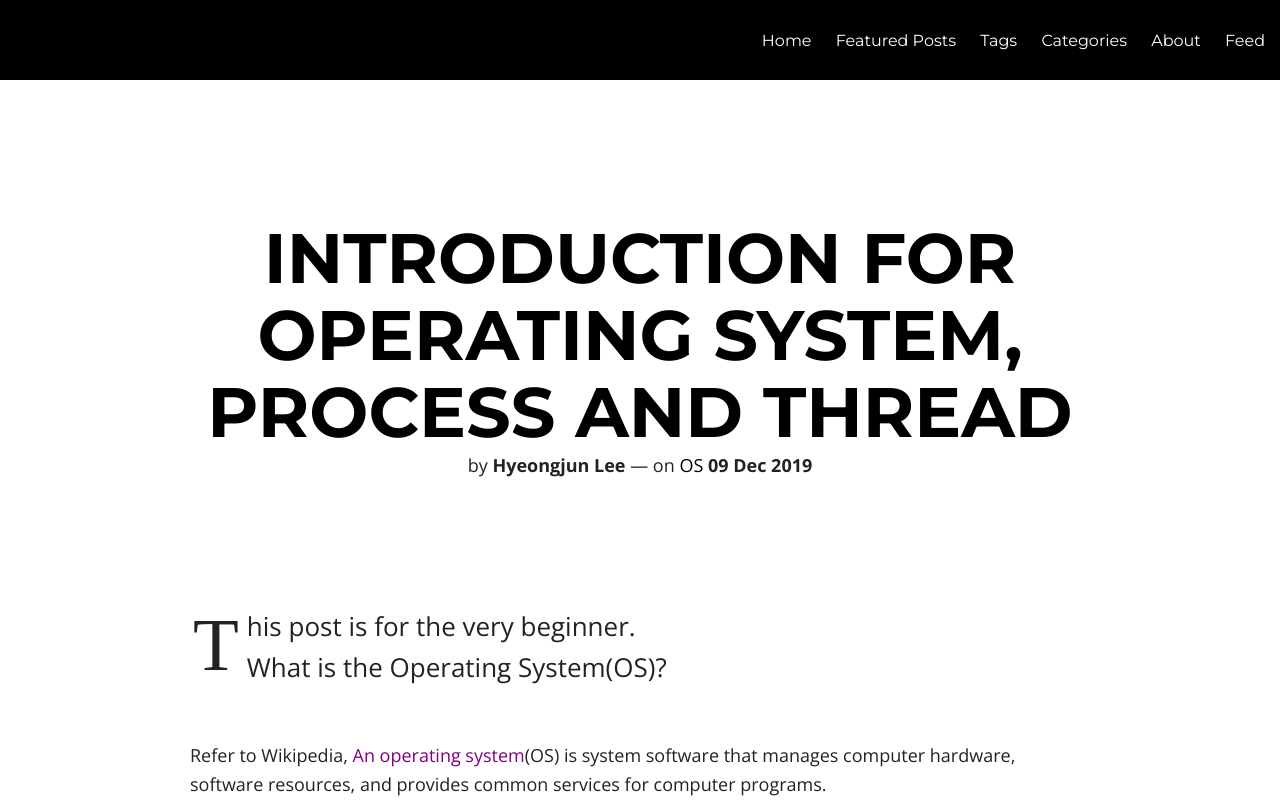
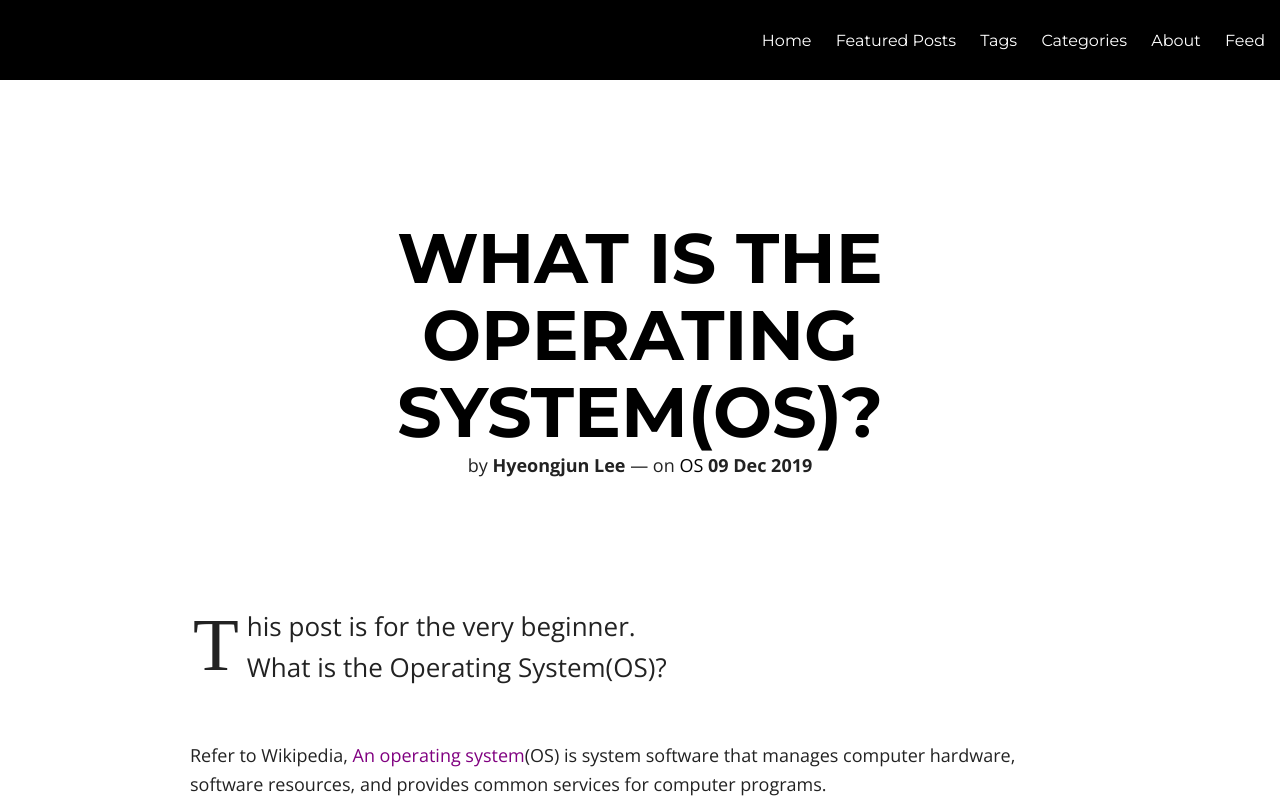
Before and after one commit to hjunlee91/hjunlee91.github.io, a Jekyll site: the page built from _posts/2019-12-09-Operating_system_process_thread.md, in a window 1280 px wide and 900 px high, cut to the strip 0-811 px from the top of the window. Built offline with Jekyll 4.4.1, drawn with Linux system fonts in a browser that asks for light colours; nearby versions of some CDN libraries; comment, search, counter and statistics services are not loaded.

Commit message:
2019-12-09 19:04 [post] modify os post
1. rename the post
2. adjust size of picture

```diff
--- a/_posts/2019-12-09-Operating_system_process_thread.md
+++ b/_posts/2019-12-09-Operating_system_process_thread.md
@@ -1,6 +1,6 @@
 ---
 layout: post
-title: "Introduction for Operating system, process and thread"
+title: "What is the Operating System(OS)?"
 description: Explain Operating system, process and thread
 headline: Understand the Operating System
 modified: 2019-12-09
@@ -16,7 +16,7 @@
 
 Refer to Wikipedia, [An operating system](https://en.wikipedia.org/wiki/Operating_system)(OS) is system software that manages computer hardware, software resources, and provides common services for computer programs.<br>
 
-![Imgur](https://i.imgur.com/tmSnJWB.png){: width="500" height="500"}
+![Imgur](https://i.imgur.com/tmSnJWB.png){: width="300" height="300"}
 
 Let's think about Messenger program. **Program** is the executable instruction set to do some task.<br>
 so the Messenger Program is file set of communication via message.<br>
```
